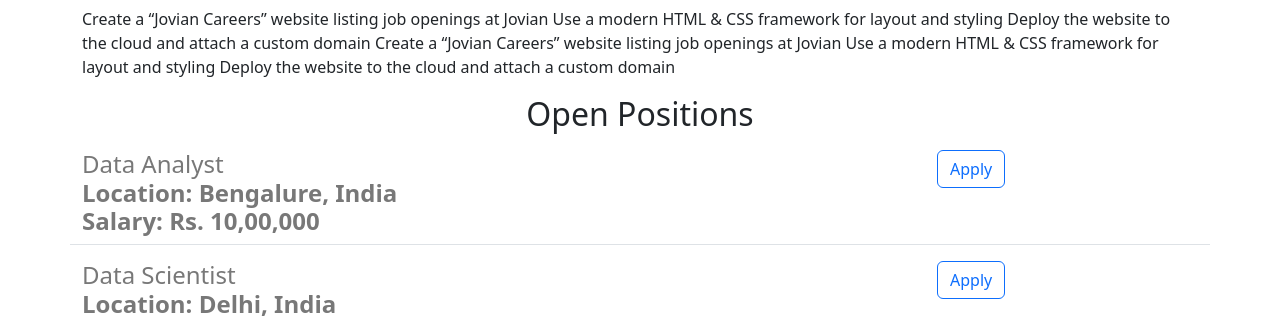
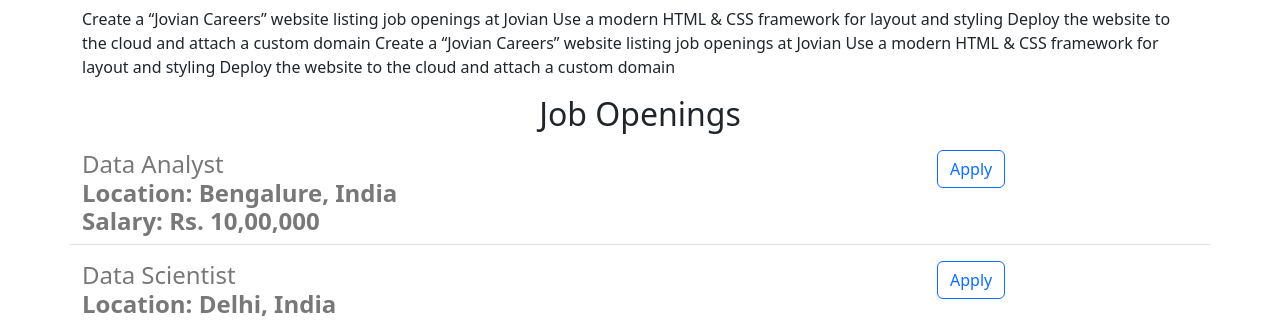
Before and after one commit to Nishant-Burnwal/jovian-careers-website, a Flask app: page / in a window 1280 px wide. Shown: the part 935-1255 px from the top of the page. Run offline with Flask 3, Linux system fonts and the light colour scheme.

Commit message:
Made some changes to html code after deployment

```diff
--- a/templates/home.html
+++ b/templates/home.html
@@ -24,7 +24,7 @@
     Create a “Jovian Careers” website listing job openings at Jovian
     Use a modern HTML & CSS framework for layout and styling
     Deploy the website to the cloud and attach a custom domain</p>
-  <h2 class= "text-center mt-2 mt-b"> Open Positions</h2>
+  <h2 class= "text-center mt-2 mt-b"> Job Openings</h2>
   <p>
   {% for job in jobs %}
     {% include 'jobitem.html' %}
```
